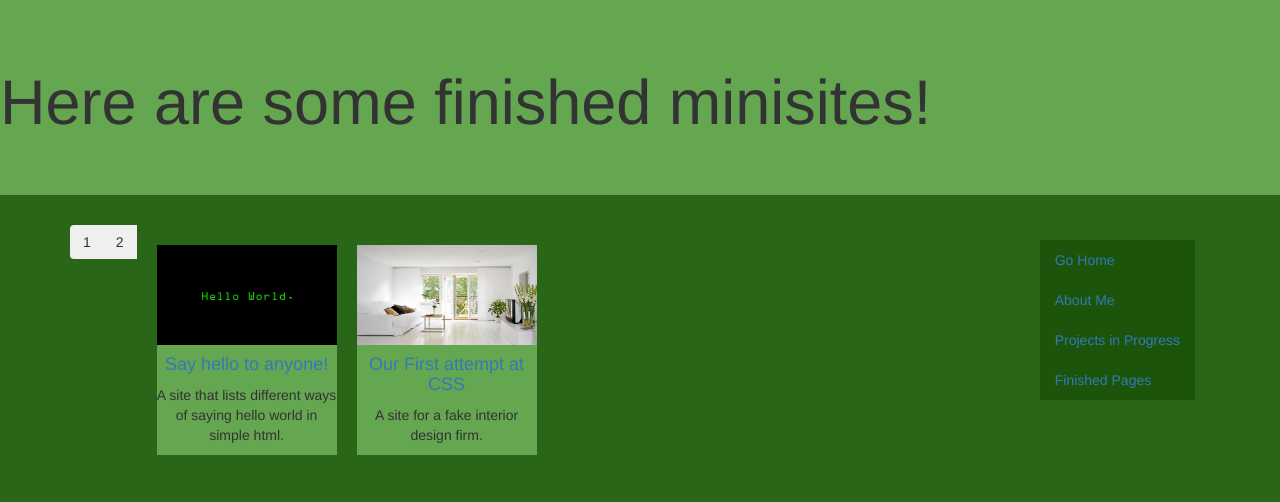
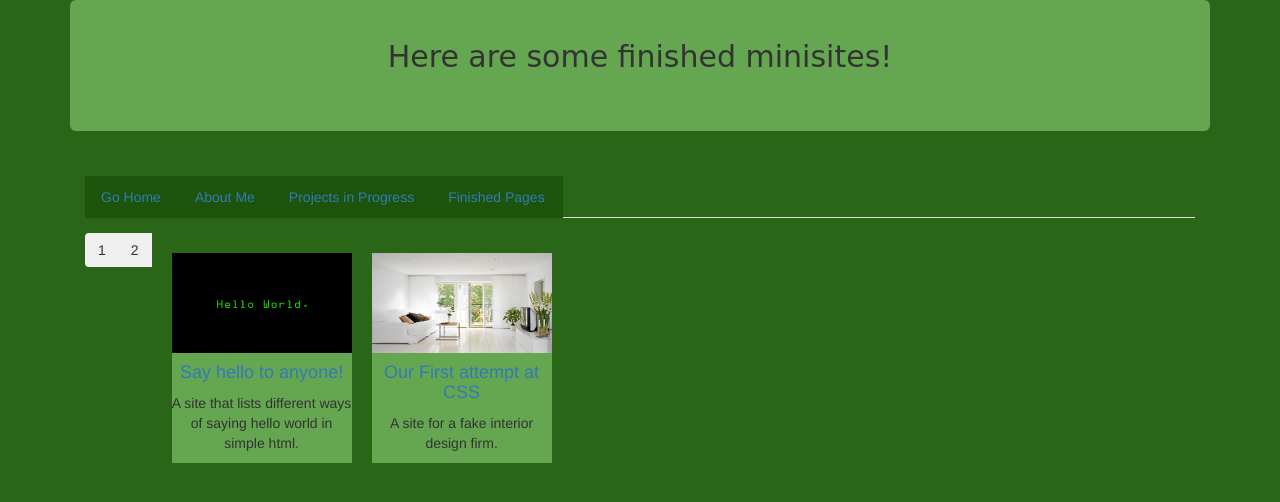
Before and after one commit to mswart503/homepage, a plain HTML site: page projects.html in a window 1280 px wide. Drawn offline with Linux system fonts and the light colour scheme.

Commit message:
add the tabs and consistency throughout pages(except for homepage)

```diff
--- a/projects.html
+++ b/projects.html
@@ -8,9 +8,22 @@
 
   </head>
   <body>
+<div class=" container ">
 
-      <div class="jumbotron green">
-        <h1>Here are some finished minisites!</h1>
+
+      <div class="jumbotron center title">
+        <h2>Here are some finished minisites!</h2>
+      </div>
+      <div class="panel-body">
+        <ul class="nav nav-tabs">
+          <li class="nav-item"><a href="index.html">Go Home</a></li>
+          <li class="nav-item">
+            <a class="nav-link active" href="aboutme.html">About Me</a></li>
+          <li class="nav-item">
+            <a class="nav-link" href="worksinprogress.html">Projects in Progress</a></li>
+          <li class="nav-item">
+            <a class="nav-link" href="projects.html">Finished Pages</a></li>
+        </ul>
       </div>
 <div class="container">
   <div class="btn-toolbar" role="toolbar" aria-label="Toolbar with button groups">
@@ -34,16 +47,6 @@
       </div>
 
 
-    <div class="panel-body photoright">
-      <ul class="nav justify-content-center">
-        <li class="nav-item"><a href="index.html">Go Home</a></li>
-        <li class="nav-item">
-          <a class="nav-link active" href="aboutme.html">About Me</a></li>
-        <li class="nav-item">
-          <a class="nav-link" href="worksinprogress.html">Projects in Progress</a></li>
-        <li class="nav-item">
-          <a class="nav-link" href="projects.html">Finished Pages</a></li>
-      </ul>
-    </div>
+</div>
   </body>
 </html>
```
Also changed, not shown: aboutme.html (+18 -13 lines), index.html (+1 -1 lines), worksinprogress.html (+15 -12 lines).
